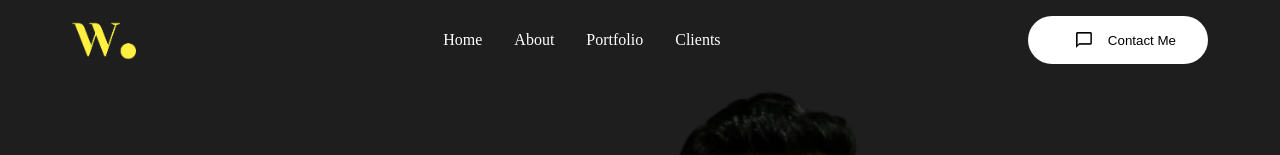
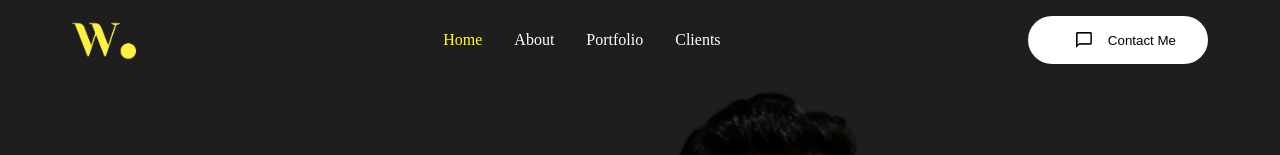
Before and after one commit to HasanTalukderictian/personal-portfolio, a React (Create React App) app: page / in a window 1280 px wide. Shown: the top 155 px of the page. Built offline with nearby package versions, Linux system fonts and the light colour scheme.

Commit message:
Navbar Design Complte

```diff
--- a/src/components/Contact/Contact.css
+++ b/src/components/Contact/Contact.css
@@ -4,6 +4,7 @@
     width: 100vw;
     max-width: 60rem;
     margin: 0 auto;
+    margin-top: 2rem;
     text-align: center;
     display: flex;
     flex-direction: column;
@@ -22,7 +23,7 @@
 .clientImgs{
     margin: 1rem 0;
     display: flex;
-    background-color: rgb(40,40,40));
+    background-color: rgb(40,40,40)
 
 }
 .clientImg{
@@ -33,6 +34,7 @@
     margin: 2.5rem;
     padding: 0.25rem;
     flex-wrap: wrap;
+    margin-bottom: 2rem;
 
 }
 #cilents{
--- a/src/components/navbar/navbar.css
+++ b/src/components/navbar/navbar.css
@@ -42,3 +42,6 @@
     width: 1rem;
     margin: 1rem;
 }
+.active{
+    color: yellow;
+}
--- a/src/components/navbar/navbar.js
+++ b/src/components/navbar/navbar.js
@@ -10,12 +10,14 @@ const Navbar = () => {
    <nav className='navbar'>
     <img src={logo} alt="Logo" className='logo' />
     <div className="desktopMenu">
-      <Link activeClass='active' to='intro' spy={true} smooth={true} offset={-100} className='desktopMenuItemList'>Home</Link>
-      <Link className='desktopMenuItemList'>About</Link>
-      <Link className='desktopMenuItemList'>Portfolio</Link>
-      <Link className='desktopMenuItemList'>Clients</Link>
+      <Link activeClass='active' to='intro' spy={true} smooth={true} offset={-100} duration={500} className='desktopMenuItemList'>Home</Link>
+      <Link  activeClass='active' to='skills' spy={true} smooth={true} offset={-50} duration={500} className='desktopMenuItemList'>About</Link>
+      <Link  activeClass='active' to='works' spy={true} smooth={true} offset={-50} duration={500} className='desktopMenuItemList'>Portfolio</Link>
+      <Link  activeClass='active' to='contactPage' spy={true} smooth={true} offset={-50} duration={500} className='desktopMenuItemList'>Clients</Link>
     </div>
-    <button className='desktopMenuBtn'>
+    <button className='desktopMenuBtn' onClick={() =>{
+      document.getElementById('contact').scrollIntoView('smooth')
+    }}>
         <img src={contactImg} alt="" className="desktopMenuImg" />Contact Me
     </button>
    </nav>
```
